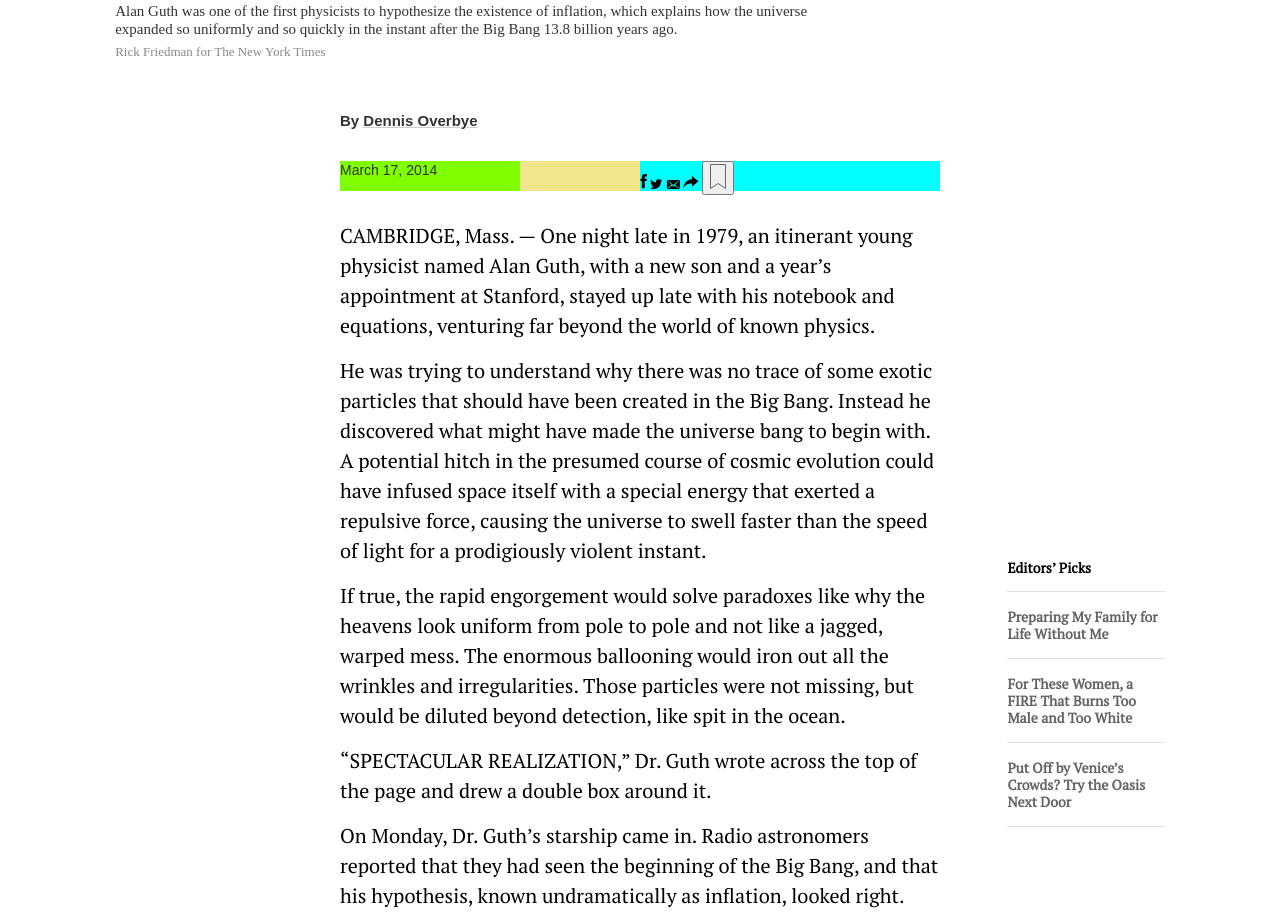
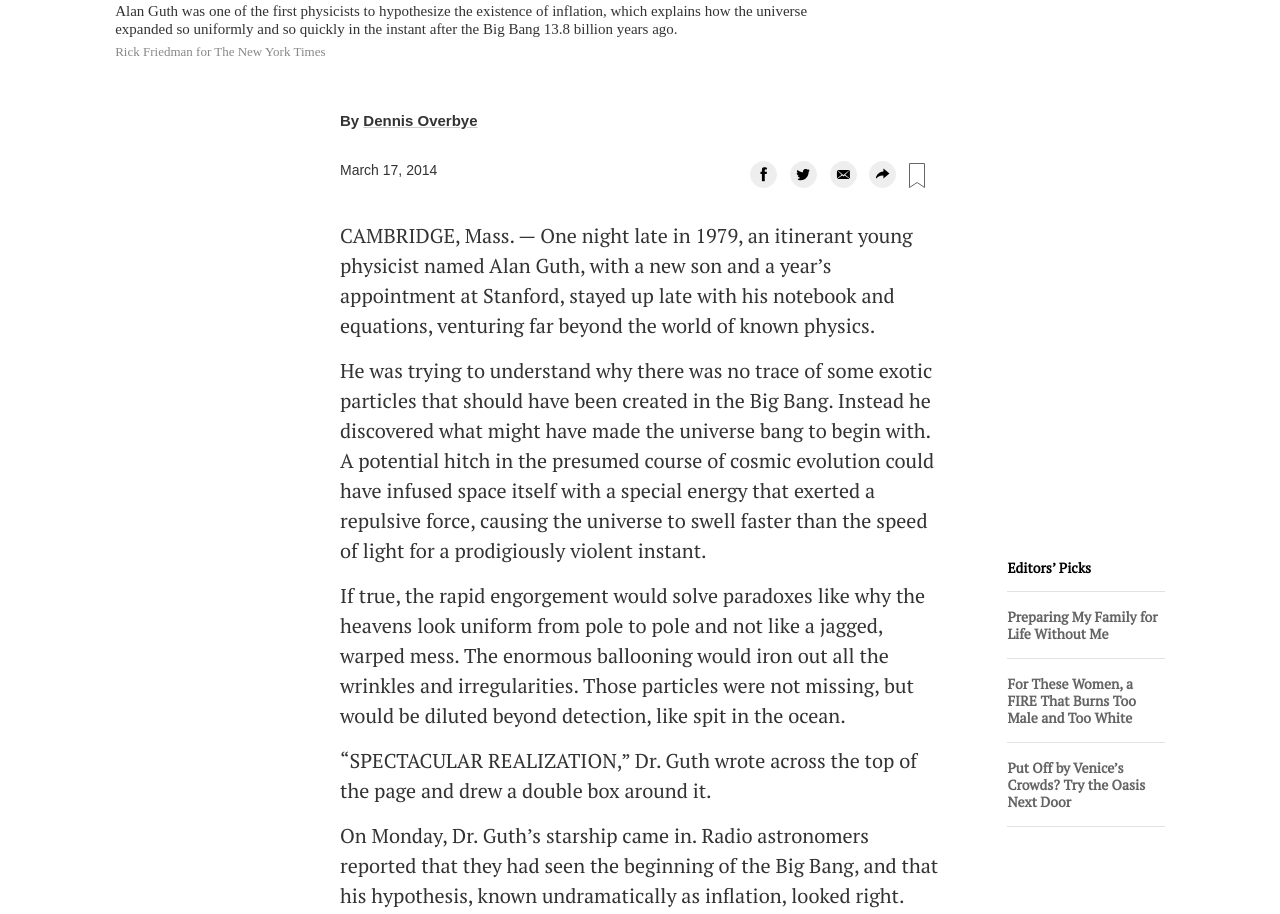
Before and after one commit to Elukoye/positioning-and-floating-elements, a plain HTML site: page index.html in a window 1280 px wide. Shown: the part 993-1907 px from the top of the page. Drawn offline with Linux system fonts and the light colour scheme.

Commit message:
small style change

```diff
--- a/index.html
+++ b/index.html
@@ -5,10 +5,11 @@
   <meta charset="UTF-8">
   <meta content="width=device-width, user-scalable=no, initial-scale=1.0, maximum-scale=1.0, minimum-scale=1.0" name="viewport">
   <meta content="ie=edge" http-equiv="X-UA-Compatible">
-  <link href="https://fonts.googleapis.com/icon?family=Material+Icons" rel="stylesheet">
-  <link href="https://fonts.googleapis.com/css?family=PT+Serif&display=swap" rel="stylesheet">
   <link href="reset.css" rel="stylesheet">
   <link href="styles.css" rel="stylesheet">
+  <link href="https://fonts.googleapis.com/css?family=PT+Serif&display=swap" rel="stylesheet">
+  <link href="https://fonts.googleapis.com/icon?family=Material+Icons"
+        rel="stylesheet">
   <title>Space Ripples Reveal Big Bang’s Smoking Gun</title>
 </head>
 
@@ -68,42 +69,42 @@
           <ul class="subheader-2-icons">
             <li>
               <a href="#">
-                <svg class="css-4brsb6" height="15" viewBox="0 0 7 15" width="7">
+                <svg class="round" viewBox="0 0 7 15">
                   <path clip-rule="evenodd" d="M4.775 14.163V7.08h1.923l.255-2.441H4.775l.004-1.222c0-.636.06-.977.958-.977H6.94V0H5.016c-2.31 0-3.123 1.184-3.123 3.175V4.64H.453v2.44h1.44v7.083h2.882z" fill="#000" fill-rule="evenodd"></path>
                 </svg>
               </a>
             </li>
             <li>
               <a href="#">
-                <svg class="css-4brsb6" height="10" viewBox="0 0 13 10" width="13">
+                <svg class="round" viewBox="0 0 13 10">
                   <path clip-rule="evenodd" d="M5.987 2.772l.025.425-.429-.052c-1.562-.2-2.927-.876-4.086-2.011L.93.571.784.987c-.309.927-.111 1.906.533 2.565.343.364.266.416-.327.2-.206-.07-.386-.122-.403-.096-.06.06.146.85.309 1.161.223.434.678.858 1.176 1.11l.42.199-.497.009c-.481 0-.498.008-.447.19.172.564.85 1.162 1.606 1.422l.532.182-.464.277a4.833 4.833 0 0 1-2.3.641c-.387.009-.704.044-.704.07 0 .086 1.047.572 1.657.762 1.828.564 4 .32 5.631-.641 1.159-.685 2.318-2.045 2.859-3.363.292-.702.583-1.984.583-2.6 0-.398.026-.45.507-.927.283-.277.55-.58.6-.667.087-.165.078-.165-.36-.018-.73.26-.832.226-.472-.164.266-.278.584-.78.584-.928 0-.026-.129.018-.275.096a4.79 4.79 0 0 1-.755.294l-.464.148-.42-.286C9.66.467 9.335.293 9.163.24 8.725.12 8.055.137 7.66.276c-1.074.39-1.752 1.395-1.674 2.496z" fill="#000" fill-rule="evenodd"></path>
                 </svg>
               </a>
             </li>
             <li>
               <a href="#">
-                <svg class="css-4brsb6" height="9" viewBox="0 0 15 9" width="15">
+                <svg class="round" viewBox="0 0 15 9">
                   <path clip-rule="evenodd" d="M.906 8.418V0L5.64 4.76.906 8.419zm13 0L9.174 4.761 13.906 0v8.418zM7.407 6.539l-1.13-1.137L.907 9h13l-5.37-3.598-1.13 1.137zM1.297 0h12.22l-6.11 5.095L1.297 0z" fill="#000" fill-rule="evenodd"></path>
                 </svg>
               </a>
             </li>
             <li>
-              <div>
-                <svg class="css-uhuo44" height="13" viewBox="0 0 16 13" width="16">
+              <a href="#">
+                <svg class="round" viewBox="0 0 16 13">
                   <path clip-rule="evenodd" d="M15.406 5.359L8.978 0v3.215C3.82 3.215.406 8.107.406 12.66 1.653 9.133 4.29 7.517 8.978 7.517v3.2l6.428-5.358z" fill="#000" fill-rule="evenodd"></path>
                 </svg>
-              </div>
+              </a>
             </li>
             <li>
-              <button aria-label="Save articles and visit later on any device" class="css-1h5igzw" type="button">
-                <svg class="css-ubw31m" height="25px" stroke="none" viewBox="0 0 16 25" width="16px">
+              <a href="">
+                <svg class="bookmark" viewBox="0 0 16 25">
                   <g fill="none" fill-rule="evenodd" stroke="none" stroke-width="1">
                     <g fill="none" stroke="#666">
                       <path d="M0.5,0.5 L0.5,24.5 L8.1716264,19.5137775 L15.5,24.4404006 L15.5,0.5 L0.5,0.5 Z" fill="none"></path>
                     </g>
                   </g>
                 </svg>
-              </button>
+              </a>
             </li>
           </ul>
         </div>
--- a/styles.css
+++ b/styles.css
@@ -94,7 +94,6 @@ button.blue {
 }
 
 /* **************************************** main */
-
 article#body {
   height: 100%;
   margin: 3.8rem 9%;
@@ -112,8 +111,8 @@ article#body {
   font-weight: 700;
   line-height: 4.8rem;
   max-width: 45rem;
-  padding-bottom: 5rem;
-  padding-top: 2rem;
+  padding-bottom: 2rem;
+  padding-top: 5rem;
 }
 
 .article-image {
@@ -140,7 +139,6 @@ article#body {
 }
 
 /* **************************************** article content*/
-
 .article-content {
   margin: 5rem auto 10rem auto;
   max-width: 60rem;
@@ -165,37 +163,49 @@ article#body {
 }
 
 .article-content .date-social {
-  background-color: khaki;
+  height: 3rem;
   margin-top: 3rem;
-  height: 3rem;
 }
 
 .article-content .published-date {
+  float: left;
   font-size: 1.4rem;
   font-weight: 500;
+  height: 100%;
   line-height: 1.8rem;
-  /*margin-top: 3rem;*/
-  background-color: chartreuse;
-  width:30%;
-  float: left;
-  height: 100%;
+  width: 30%;
 }
 
 .article-content .social-buttons {
-  background-color: aqua;
-  width: 50%;
   float: right;
   height: 100%;
+  width: 20rem;
 }
 
 .article-content .social-buttons li {
   display: inline-block;
+  margin-left: 1rem;
+}
+
+.article-content .social-buttons svg.round {
+  background-color: rgb(238, 238, 238);
+  border: 1px solid rgb(238, 238, 238);
+  border-radius: 50%;
+  color: rgb(0, 0, 0);
+  height: 1.5rem;
+  line-height: 1.7rem;
+  padding: 0.5rem;
+  width: 1.5rem;
+}
+
+.article-content .social-buttons svg.bookmark {
+  height: 2.5rem;
 }
 
 .article-content p {
   font-size: 2rem;
   line-height: 3rem;
-rgb(51, 51, 51);
+  color: rgb(51, 51, 51);
   margin-bottom: 1.5rem;
 }
 
```
